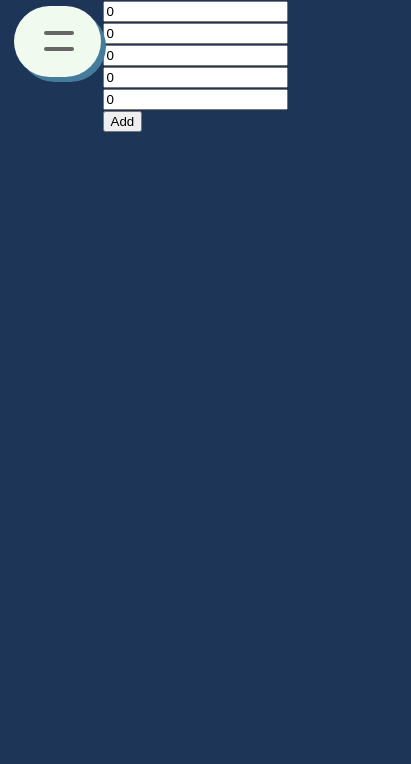
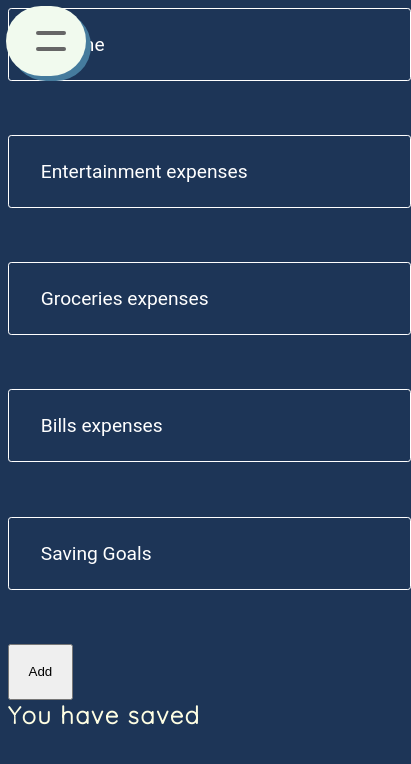
Before and after one commit to Aryaholmukhe/cmdf_hacks, a React (Create React App) app: page /traditional in a window 390 px wide. Shown: the top 764 px of the page, 411 px wide, since content can reach past the window. Built offline with nearby package versions, Linux system fonts and the light colour scheme.

Commit message:
added styling

```diff
--- /dev/null
+++ b/src/forms/forms.css
@@ -0,0 +1,77 @@
+.all {
+    display: flex;
+    flex-wrap: wrap;
+    margin: 2%;
+  }
+
+  .ask {
+    flex: 50%;
+  }
+  .inputItem{
+      margin: 5%;
+  }
+  input{
+      margin-top: 5%;
+      padding-bottom: 5%;
+  }
+
+  .ans {
+    flex: 50%;
+  }
+
+  /* Responsive layout - makes a one column layout instead of a two-column layout */
+  @media (max-width: 800px) {
+    .ask, .ans {
+      flex: 100%;
+    }
+  }
+
+  /* input styling */
+  *,
+*::after,
+*::before {
+  margin: 0;
+  padding: 0;
+  box-sizing: inherit;
+  font-size: 62,5%;
+}
+
+
+.form__label {
+  font-family: 'Roboto', sans-serif;
+  font-size: 1.2rem;
+  margin-left: 2rem;
+  margin-top: 0.7rem;
+  display: block;
+  transition: all 0.3s;
+  transform: translateY(0rem);
+  color: white;
+}
+
+.form__input {
+  font-family: 'Roboto', sans-serif;
+  color: rgb(255, 255, 255);
+  font-size: 1.2rem;
+	margin: 0 auto;
+  padding: 1.5rem 2rem;
+  border-radius: 0.2rem;
+  background-color: rgba(255, 255, 255, 0);
+  border: 0.5px solid white;
+  width: 90%;
+  display: block;
+  /* border-bottom: 0.3rem solid transparent; */
+  transition: all 0.3s;
+}
+.form__input::placeholder{
+    color: white;
+}
+.form__input:placeholder-shown + .form__label {
+  opacity: 0;
+  visibility: hidden;
+  -webkit-transform: translateY(-4rem);
+  transform: translateY(-4rem);
+}
+
+.add{
+    padding: 5%;
+}
--- /dev/null
+++ b/src/forms/inputs.js
@@ -0,0 +1,10 @@
+import React from 'react';
+
+export default function Inputs(props) {
+    return (
+        <div class="form__group">
+            <input type="number" class="form__input" id="name" placeholder={props.name}  />
+            <label for="name" class="form__label">{props.name}</label>
+        </div>
+    )
+}
--- a/src/forms/traditional.js
+++ b/src/forms/traditional.js
@@ -1,5 +1,8 @@
 import React, { useState } from 'react';
+import Inputs from "./inputs";
+import "./forms.css";
 
+let saving, final;
 function trad(income, entertainment, groceries, bills, savings_goal) {
     console.log(income);
     console.log(entertainment)
@@ -11,15 +14,16 @@ function trad(income, entertainment, groceries, bills, savings_goal) {
     let savings_diff = Number(net_savings) - Number(savings_goal);
     console.log(savings_diff);
 
-    if (savings_diff >= 0) {
-      console.log("GOOD JOB!");
+    if (savings_diff >= savings_goal) {
+        saving = savings_goal-savings_diff;
+      return "GOOD JOB!"
     } else {
-      console.log("ELIANA POOP IS SAD");
+      return "ELIANA POOP IS SAD!";
     }
   }
 
 export default function Traditional(){
-let final;
+
     let [income, setIncome] = useState(0);
     let [entertain, setEntertain] = useState(0);
     let [groc, setGroc] = useState(0);
@@ -32,18 +36,25 @@ let final;
 
     return(
         // you need income, entertainment expenses, groceries expenses, regular bills, and the goal for savings
-        <div>
-        <input type="number" id="income" name="income" onChange={(event)=>{setIncome(event.target.value)}} value={income} /><br/>
-        <input type="number" id="entertainment" name="entertainment" onChange={(event)=>{setEntertain(event.target.value)}} value={entertain} /><br/>
-        <input type="number" id="groceries" name="groceries" onChange={(event)=>{setGroc(event.target.value)}} value={groc} /><br/>
-        <input type="number" id="bills" name="bills" onChange={(event) => {setBills(event.target.value)}} value={bills} /><br/>
-        <input type="number" id="savings_goal" name="savings_goal" onChange={(event)=>{setSavgoal(event.target.value)}} value={savGoal} /><br/>
-        <button onClick={submitFunction}>
+        <div className='all'>
+        <div className='ask'>
+        <Inputs name="Income" item="income" onChange={(event)=>{setIncome(event.target.value)}} value={income} /><br/>
+        <Inputs name="Entertainment expenses" item="entertain" onChange={(event)=>{setEntertain(event.target.value)}} value={entertain} /><br/>
+        <Inputs name="Groceries expenses" item="groceries" onChange={(event)=>{setGroc(event.target.value)}} value={groc} /><br/>
+        <Inputs name="Bills expenses" item="bills" onChange={(event) => {setBills(event.target.value)}} value={bills} /><br/>
+        <Inputs name="Saving Goals" item="savGoals" onChange={(event)=>{setSavgoal(event.target.value)}} value={savGoal} /><br/>
+        </div>
+        <div className='ans'>
+        <button className='add' onClick={submitFunction}>
           <span>Add</span>
         </button>
 
+        <h1>{}</h1>
+        </div>
+
 
         <h1>{final}</h1>
+        <h2>You have saved {saving}</h2>
 
 
         </div>
```
